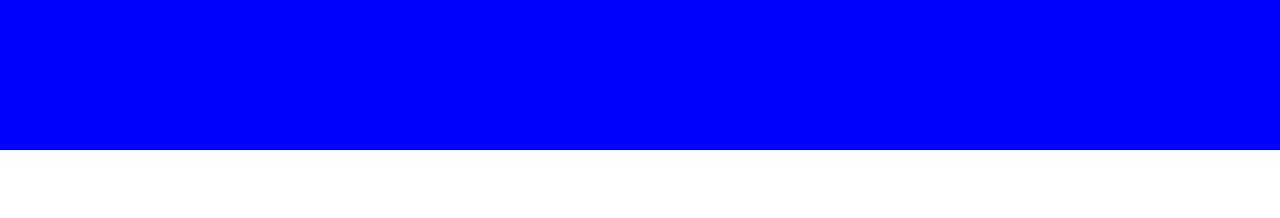
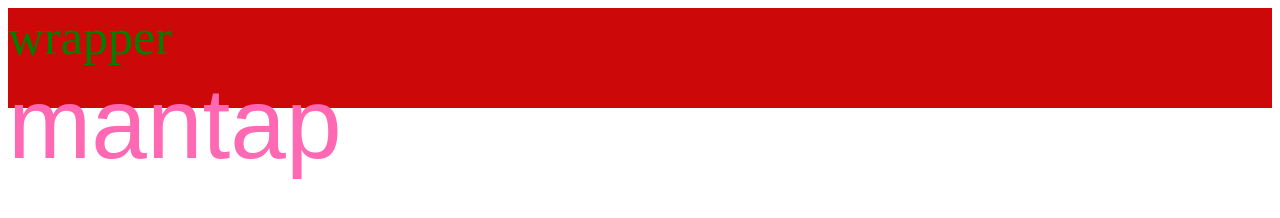
Before and after one commit to Praptekto/CNBC-Clone, a plain HTML site: page index.html in a window 1280 px wide. Drawn offline with nearby package versions, Linux system fonts and the light colour scheme; files that its build step writes are made by us from their sources.

Commit message:
SAAS config clear

```diff
--- a/index.html
+++ b/index.html
@@ -1,12 +1,17 @@
 <!doctype html>
 <html>
     <header>
-        <link rel="stylesheet" href="./style/index.css">
+        <title>
+            CNBC Indonesia
+        </title>
+        <link rel="stylesheet" href="./style/index.css"\>
     </header>
 
     <body>
-        <div class="wrappper">
+        <div class="wrapper" >
+            wrapper
             <div class="sicon">
+                mantap
             </div>
 
             <div class="listmenu">
@@ -24,6 +29,6 @@
             </div>
 
 
-        <div>
+        </div>
     </body>
 </html>
--- a/style/index.scss
+++ b/style/index.scss
@@ -1,12 +1,15 @@
 //Initialize SCSS
 
-.wrapper,body{
-    margin: 0px;
-    padding: 0px;
+
+.wrapper{
+    background-color: rgb(204, 8, 8);
+    height: 100px;
+    color: green;
+    font-size: 50px;
+
+    .sicon{
+        font-family: Arial, Helvetica, sans-serif;
+        font-size: 100px;
+        color: hotpink;
+    }
 }
-
-
-.sicon{
-    height: 150px;
-    background-color: blue;
-}
```
Also changed, not shown: style/index.css (added), 1 other file.
